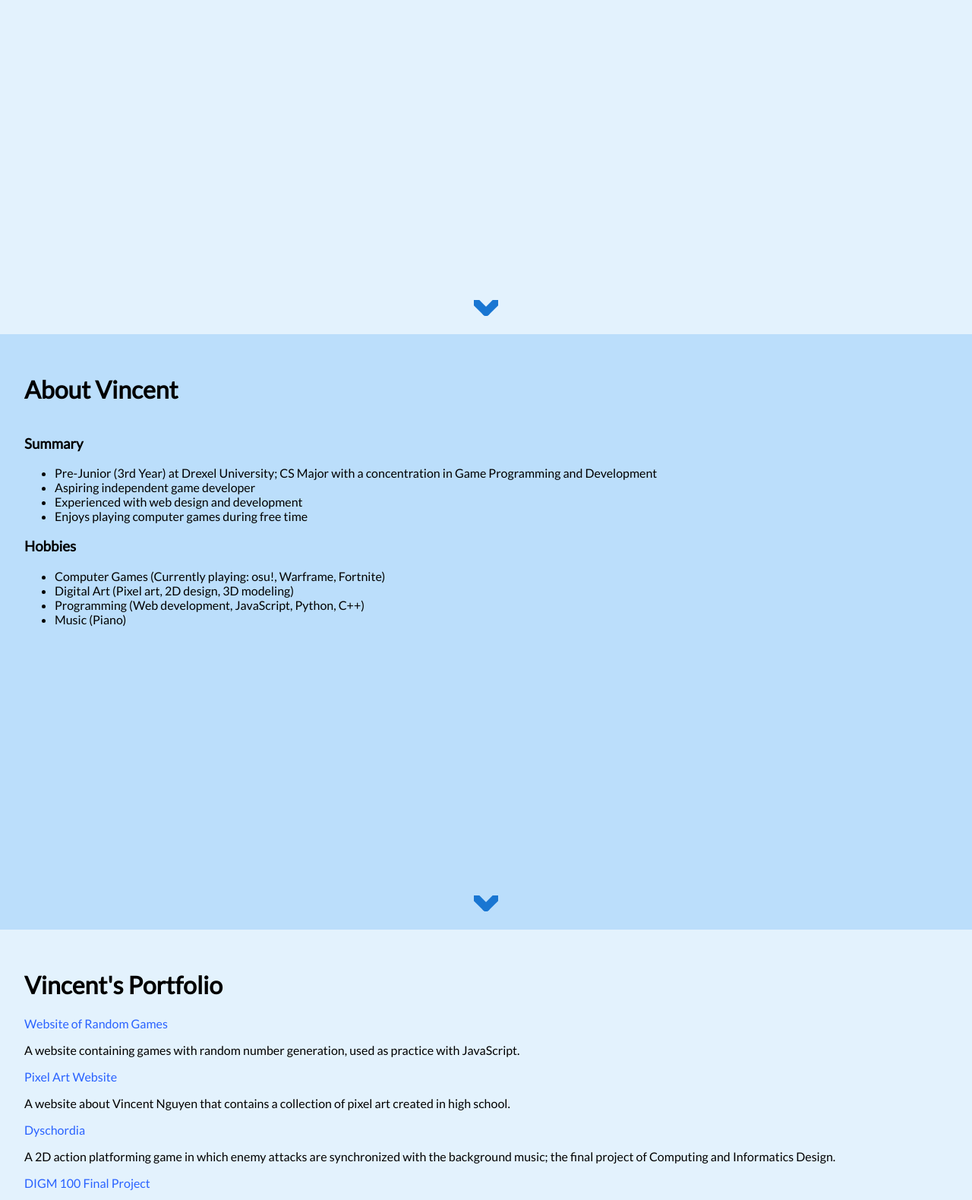
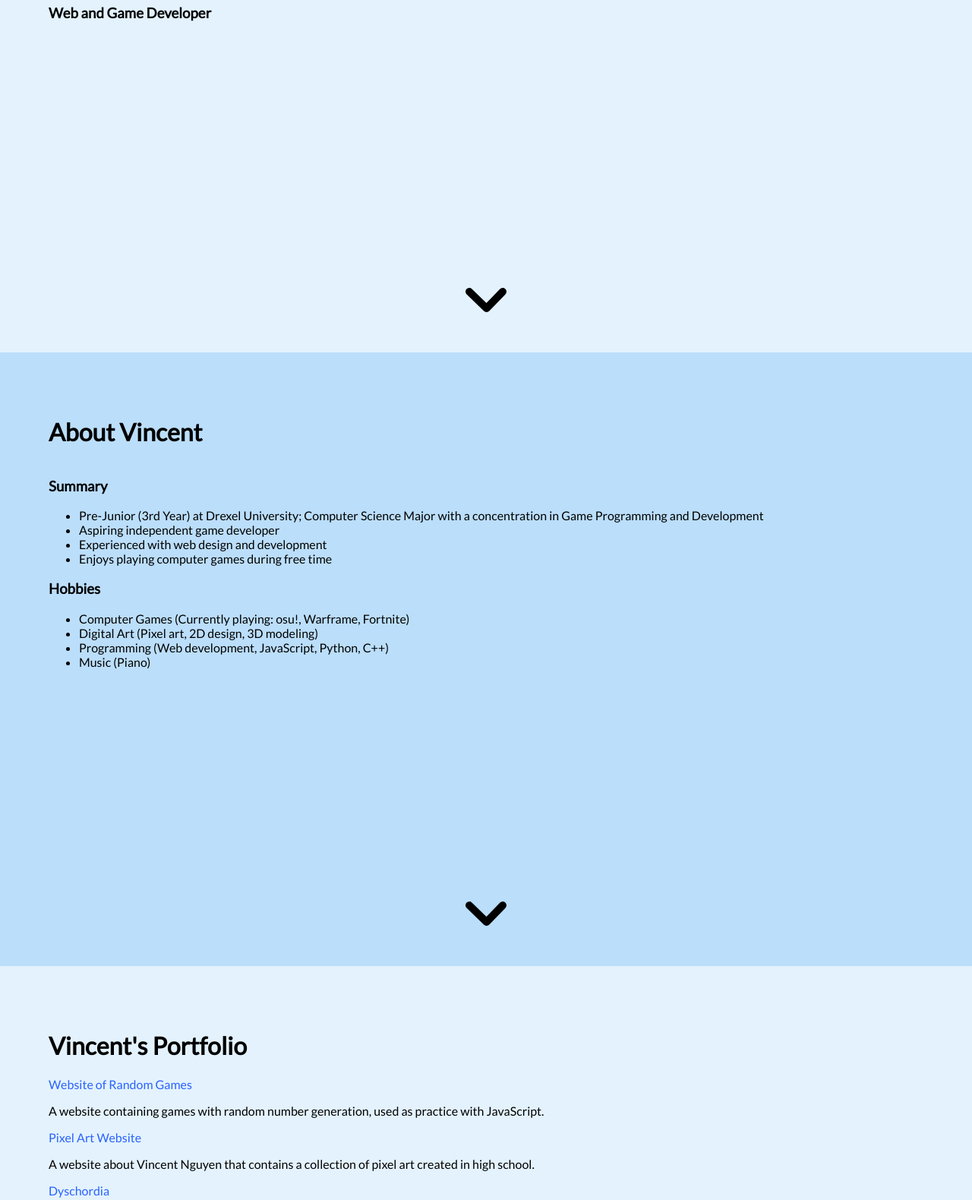
Before and after one commit to VnceGd/vincent, a plain HTML site: page index.html in a window 1280 px wide. Shown: the part 344-1924 px from the top of the page at 76% size. Drawn offline with nearby package versions, Linux system fonts and the light colour scheme.

Commit message:
Testing chevrons
Changed chevron to a .svg file for testing, trying to fix for Firefox.

```diff
--- a/index.html
+++ b/index.html
@@ -1,9 +1,15 @@
 <!DOCTYPE html>
+<!-- Vincent Nguyen -->
+<!-- September 2018 -->
+<!-- https://vncegd.github.io/vincent/index.html -->
+
 <html>
     <head>
         <title>Vincent Nguyen</title>
+        <link rel="shortcut icon" href="images/v_favicon.png"/>
 
         <!-- LINKS TO EXTERNAL RESOURCES -->
+        <!-- <link rel="stylesheet" href="https://use.fontawesome.com/releases/v5.3.1/css/all.css" integrity="sha384-mzrmE5qonljUremFsqc01SB46JvROS7bZs3IO2EmfFsd15uHvIt+Y8vEf7N7fWAU" crossorigin="anonymous"> -->
         <link href="https://fonts.googleapis.com/css?family=Lato" rel="stylesheet">
 
         <!-- CSS STYLING -->
@@ -21,12 +27,15 @@
         <div class="jumbo" id="jumbo">
             <div class="container">
                 <h1>Vincent Nguyen</h1>
-                <h3>Independent Web and Game Developer</h3>
+                <h3>Web and Game Developer</h3>
                 <a class="middle-link" href="#about">
-                    <svg class="chevron-down" width="2rem" viewbox="0 0 100 75">
+                    <!-- Testing different chevrons (file, link, inline) -->
+                    <img class="chevron-down" src="images/chevron_down.svg"/>
+                    <!-- <i class="fas fa-chevron-down"></i> -->
+                    <!-- <svg class="chevron-down" width="2rem" viewbox="0 0 100 75">
                         <line x1="0" y1="0" x2="50" y2="50"/>
                         <line x1="50" y1="50" x2="100" y2="0"/>
-                    </svg>
+                    </svg> -->
                 </a>
             </div>
         </div>
@@ -37,7 +46,7 @@
                 <div class="about-content">
                     <h3>Summary</h3>
                     <ul>
-                        <li>Pre-Junior (3rd Year) at Drexel University; CS Major with a concentration in Game Programming and Development</li>
+                        <li>Pre-Junior (3rd Year) at Drexel University; Computer Science Major with a concentration in Game Programming and Development</li>
                         <li>Aspiring independent game developer</li>
                         <li>Experienced with web design and development</li>
                         <li>Enjoys playing computer games during free time</li>
@@ -51,10 +60,13 @@
                     </ul>
                 </div>
                 <a class="middle-link" href="#portfolio">
-                    <svg class="chevron-down" width="2rem" viewbox="0 0 100 75">
-                            <line x1="0" y1="0" x2="50" y2="50"/>
-                            <line x1="50" y1="50" x2="100" y2="0"/>
-                    </svg>
+                    <!-- Testing different chevrons (file, link, inline) -->
+                    <img class="chevron-down" src="images/chevron_down.svg"/>
+                    <!-- <i class="fas fa-chevron-down"></i> -->
+                    <!-- <svg class="chevron-down" width="2rem" viewbox="0 0 100 75">
+                        <line x1="0" y1="0" x2="50" y2="50"/>
+                        <line x1="50" y1="50" x2="100" y2="0"/>
+                    </svg> -->
                 </a>
             </div>
         </div>
@@ -81,10 +93,13 @@
                     </p>
                 </div>
                 <a class="middle-link" href="#resume">
-                    <svg class="chevron-down" width="2rem" viewbox="0 0 100 75">
+                    <!-- Testing different chevrons (file, link, inline) -->
+                    <img class="chevron-down" src="images/chevron_down.svg"/>
+                    <!-- <i class="fas fa-chevron-down"></i> -->
+                    <!-- <svg class="chevron-down" width="2rem" viewbox="0 0 100 75">
                         <line x1="0" y1="0" x2="50" y2="50"/>
                         <line x1="50" y1="50" x2="100" y2="0"/>
-                    </svg>
+                    </svg> -->
                 </a>
             </div>
         </div>
@@ -118,9 +133,9 @@
                     <h4>Skills</h4>
                     <table>
                         <tr>
-                            <th colspan="2" style="text-align: left">Programming Languages</th>
-                            <th colspan="2" style="text-align: left">Markup Languages</th>
-                            <th colspan="2" style="text-align: left">Software</th>
+                            <th class="left-col" colspan="2">Programming Languages</th>
+                            <th class="left-col" colspan="2">Markup Languages</th>
+                            <th class="left-col" colspan="2">Software</th>
                         </tr>
                         <tr>
                             <td>
@@ -303,18 +318,12 @@
         //Script from w3schools.com/bootstrap/bootstrap_theme_company.asp
         //Creates a smooth scrolling effect when links are clicked.
         $(document).ready(function(){
-            // Add smooth scrolling to all links in navbar + footer link
             $(".nav a, .jumbo a[href='#about'], .about a[href='#portfolio'], .portfolio a[href='#resume'], .footer a[href='#jumbo']").on('click', function(event) {
-                // Prevent default anchor click behavior
                 event.preventDefault();
-                // Store hash
                 var hash = this.hash;
-                // Using jQuery's animate() method to add smooth page scroll
-                // The optional number (500) specifies the number of milliseconds it takes to scroll to the specified area
                 $('html, body').animate({
                 scrollTop: $(hash).offset().top
                 }, 500, function(){
-                // Add hash (#) to URL when done scrolling (default click behavior)
                 window.location.hash = hash;
                 });
             });
--- a/main.css
+++ b/main.css
@@ -1,3 +1,7 @@
+/* Vincent Nguyen */
+/* September 2018 */
+/* https://vncegd.github.io/vincent/main.css */
+
 /* MARGINS */
 html, body, .nav, .jumbo, .about, .portfolio, .resume, .container, .footer {
     margin: 0;
@@ -7,7 +11,7 @@ html, body, .nav, .jumbo, .about, .portfolio, .resume, .container, .footer {
     padding: 1%;
 }
 .jumbo, .about, .portfolio, .resume, .footer {
-    padding: 2rem;
+    padding: 5%;
 }
 .container {
     padding: 0;
@@ -28,10 +32,10 @@ html, body, .nav, .jumbo, .about, .portfolio, .resume, .container, .footer {
     z-index: 10;
 }
 .jumbo .container {
-    top: 10rem;
+    top: 30%;
 }
 .jumbo .middle-link {
-    bottom: 10rem;
+    bottom: 30%;
 }
 .middle-link {
     position: absolute;
@@ -39,7 +43,7 @@ html, body, .nav, .jumbo, .about, .portfolio, .resume, .container, .footer {
 .container {
     position: relative;
 }
-/* SIZING */
+/* SIZING, DISPLAY */
 html, body {
     width: 100%;
     height: 100%;
@@ -48,7 +52,7 @@ html, body {
     width: 100%;
 }
 .jumbo, .about, .portfolio, .resume {
-    height: 90%;
+    height: 85%;
 }
 .container {
     height: 100%;
@@ -56,6 +60,9 @@ html, body {
 .about-content, .portfolio-content, .resume-content {
     height: 75%;
     overflow-y: scroll;
+}
+.about-content::-webkit-scrollbar, .portfolio-content::-webkit-scrollbar {
+    display: none;
 }
 .container button {
     width: 16rem;
@@ -133,6 +140,7 @@ a {
     transition: .2s;
 }
 .chevron-down {
+    /* INLINE */
     stroke: #1976D2;
     stroke-width: 2rem;
     stroke-linecap: round;
```
Also changed, not shown: images/chevron_down.svg (added), images/v_favicon.png (added).
